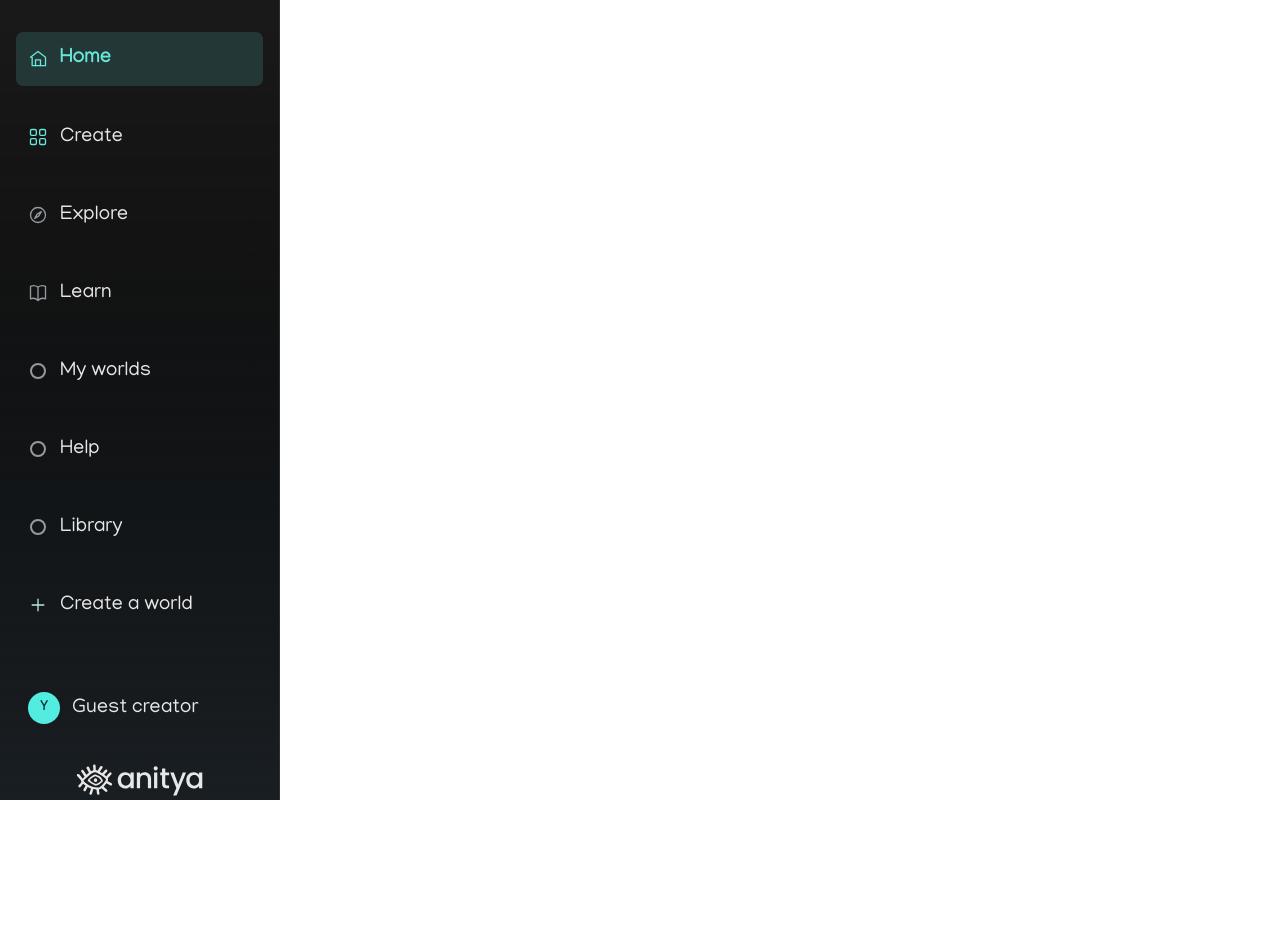
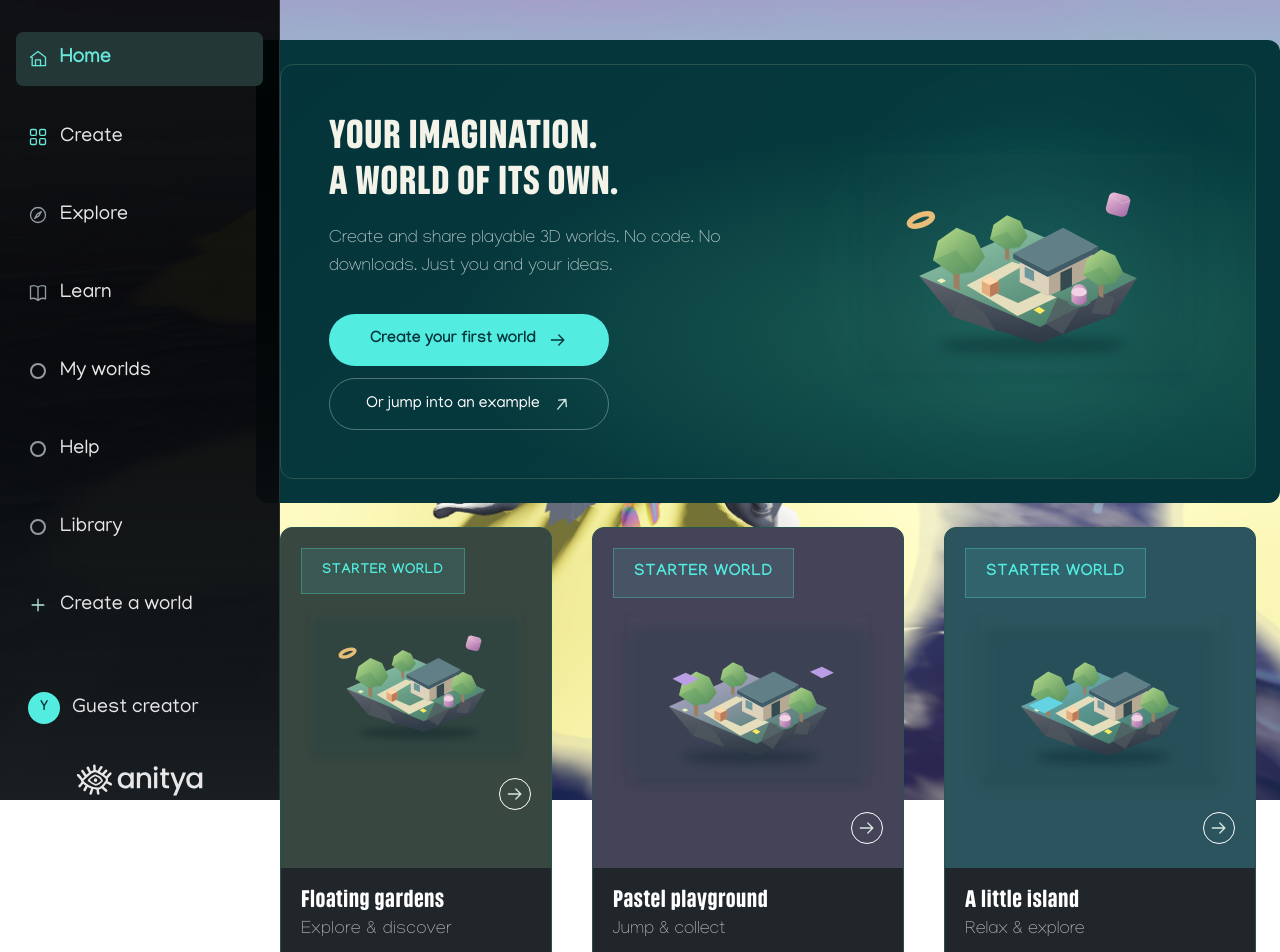
Before and after one commit to ceridwenroberts/hackathon_consumer_growth, a Next.js app: page / in a window 1280 px wide. Shown: the top 952 px of the page. Before the commit the page ends 800 px from the top, so only its background shows below. Built offline with nearby package versions, Linux system fonts and the light colour scheme.

Commit message:
add home imagination section

```diff
--- a/app/globals.css
+++ b/app/globals.css
@@ -88,13 +88,30 @@
 *{
 	box-sizing: border-box;
 }
+
+html,
 body {
+  min-height: 100%;
+  margin: 0;
+}
 
-    font-family: var(--font-body);
-	font-weight: 300;
-	-webkit-font-smoothing: antialiased;
-	display: flex;
-	flex-direction: column;
+body {
+  min-height: 100vh;
+  font-family: var(--font-body);
+  font-weight: 300;
+  -webkit-font-smoothing: antialiased;
+  display: flex;
+  flex-direction: column;
+}
+
+main {
+  flex: 1;
+  min-height: 100vh;
+  background-color: #05363B;
+  background-image: url("/assets/3ccc7.png");
+  background-repeat: repeat-y;
+  background-position: center top;
+  background-size: 100% auto;
 }
 
 h1,
--- a/app/page.tsx
+++ b/app/page.tsx
@@ -1,14 +1,24 @@
-import LogInPageContent from "@/components/forms/LogInPageContent";
-import Image from "next/image";
-import MockHome from "./mock-home/page";
 import Sidebar from "@/components/Sidebar";
+import HomeImaginationBloc from "@/components/HomeImaginationBloc";
+import StartWorldBloc from "@/components/StartWorldBlocs";
+import ExplorLink from "@/components/ExplorLink";
 
 export default function Home() {
   return (
-    <main>
+    <main className="relative isolate min-h-screen bg-[#05363B]">
+      {/* Background image behind the entire page */}
+      <div
+        className="fixed inset-0 -z-10 bg-[#05363B] bg-[url('/assets/3ccc7.png')] bg-top bg-no-repeat bg-cover"
+        aria-hidden="true"
+      />
+
       <Sidebar />
 
+      <div className="relative ml-20 min-w-0 md:ml-64">
+        <HomeImaginationBloc />
+        <StartWorldBloc />
+        <ExplorLink />
+      </div>
     </main>
-
   );
 }
--- /dev/null
+++ b/components/ExplorLink/index.tsx
@@ -0,0 +1,29 @@
+import Link from "next/link";
+import Image from "next/image";
+
+const ExplorLink = () => {
+  return (
+    <section className="mx-auto mt-6 w-full max-w-[1650px] px-3 text-white sm:px-4 lg:px-6">
+      <div className="flex w-full items-center justify-between gap-4 rounded-xl border border-[#28534f] bg-[#191E22]/90 p-5">
+        <p className="text-sm sm:text-base">
+          Made for curious minds. Built for possibility.
+        </p>
+
+        <Link
+          href="/"
+          className="flex shrink-0 items-center gap-2 text-sm transition hover:text-[#52ece1] sm:text-base"
+        >
+          Explore all starters
+          <Image
+            src="/assets/4e1af.svg"
+            alt=""
+            width={25}
+            height={25}
+          />
+        </Link>
+      </div>
+    </section>
+  );
+};
+
+export default ExplorLink;
--- /dev/null
+++ b/components/HomeImaginationBloc/index.tsx
@@ -0,0 +1,65 @@
+import Image from "next/image";
+
+const HomeImaginationBloc = () => {
+  return (
+    <section className="mx-auto mt-10 w-full max-w-[1600px] rounded-xl bg-[#05363B] p-3 text-white sm:p-4 lg:p-6">
+      <div
+        className="
+          grid min-h-[43px]
+          grid-cols-1
+          overflow-hidden rounded-[13px]
+          border border-[#28534f]
+          bg-[radial-gradient(ellipse_at_75%_65%,#1d5d54,transparent_55%),linear-gradient(139.64deg,#04343a,#073e40)]
+          md:grid-cols-[minmax(0,1.15fr)_minmax(0,1fr)]
+        "
+      >
+        {/* Left: Text and buttons */}
+        <div className="flex flex-col items-start justify-center p-6 sm:p-10 lg:p-12">
+          <h1 className="font-['Inter:Bold',Inter,sans-serif] text-[clamp(32px,3.15vw,48px)] font-[650] leading-[1.15] tracking-[0.02em] text-[#f4f3e9]">
+            Your imagination.
+            <br />A world of its own.
+          </h1>
+
+          <p className="mt-5 max-w-[440px] text-base leading-7 text-white/75 sm:text-lg">
+            Create and share playable 3D worlds. No code. No downloads. Just you
+            and your ideas.
+          </p>
+
+          <div className="mt-8 flex flex-col items-start gap-3 sm:items-center">
+            <button className="inline-flex h-[52px] w-[280px] items-center justify-center gap-3 rounded-full bg-[#52ece1] px-6 font-semibold text-[#04343a] transition hover:bg-[#8af5ed]">
+              Create your first world
+              <Image src="/assets/0cba2.svg" alt="" width={20} height={20} />
+            </button>
+
+            <button className="inline-flex h-[52px] w-[280px] items-center justify-center gap-3 rounded-full border border-white/30 px-6 font-medium text-white transition hover:border-white hover:bg-white/10">
+              Or jump into an example
+              <Image
+                src="/assets/4e1af.svg"
+                alt=""
+                width={20}
+                height={20}
+                className="-rotate-[50deg]"
+              />
+            </button>
+          </div>
+        </div>
+
+        {/* Right: Illustration */}
+        <div className="relative flex min-h-[260px] items-center justify-center p-6 md:min-h-0">
+          <div className="absolute h-48 w-48 rounded-full bg-[#52ece1]/10 blur-3xl sm:h-64 sm:w-64" />
+
+          <Image
+            src="/assets/a9983.svg"
+            alt="Illustration of a creative 3D world"
+            width={360}
+            height={360}
+            priority
+            className="relative z-10 h-auto w-full max-w-[320px] object-contain transition-transform duration-500 hover:scale-105 sm:max-w-[360px]"
+          />
+        </div>
+      </div>
+    </section>
+  );
+};
+
+export default HomeImaginationBloc;
--- /dev/null
+++ b/components/StartWorldBlocs/index.tsx
@@ -0,0 +1,101 @@
+import Link from "next/link";
+import Image from "next/image";
+
+const StartWorldBloc = () => {
+  return (
+    <section className="mx-auto mt-6 w-full max-w-[1650px] px-3 text-white sm:px-4 lg:px-6">
+      <div className="flex flex-col gap-10 md:flex-row">
+        {/* Card 1: Floating gardens */}
+        <div className="flex min-w-0 flex-1 flex-col overflow-hidden rounded-xl border border-[#28534f] bg-[#384740] transition hover:border-[#52ece1]/50">
+          <div className="flex flex-col gap-3 p-5">
+            <Link
+              href="/"
+              className="inline-flex self-start whitespace-nowrap items-center justify-center border border-[#52ece1]/30 bg-[#52ece1]/10 px-5 py-3 text-sm font-semibold tracking-wider text-[#52ece1] transition hover:border-[#52ece1]/60 hover:bg-[#52ece1]/20 hover:text-white"
+            >
+              STARTER WORLD
+            </Link>
+            <Image
+              src="/assets/a9983.svg"
+              alt=""
+              width={360}
+              height={360}
+              className="h-auto w-full max-w-[360px] self-end object-contain"
+            />
+            <div className="flex h-8 w-8 cursor-pointer items-center justify-center self-end rounded-full border border-white">
+              <Image src="/assets/4e1af.svg" alt="" height={20} width={20} />
+            </div>
+          </div>
+
+          <div className="mt-auto w-full bg-[#21262A] p-5">
+            <h3 className="tracking-wide text-2xl leading-[25.2px]">
+              Floating gardens
+            </h3>
+            <p className="mt-1 text-lg tracking-wide text-white/65">
+              Explore & discover
+            </p>
+          </div>
+        </div>
+
+        {/* Card 2: Pastel playground */}
+        <div className="flex min-w-0 flex-1 flex-col overflow-hidden rounded-xl border border-[#28534f] bg-[#454358] p-5 transition hover:border-[#52ece1]/50">
+          <div className="flex flex-col justify-between gap-3 bg-[#454358]">
+            <Link
+              href="/"
+              className="inline-flex self-start whitespace-nowrap items-center justify-center border border-[#52ece1]/30 bg-[#52ece1]/10 px-5 py-3 text-s font-semibold tracking-wider text-[#52ece1] transition hover:border-[#52ece1]/60 hover:bg-[#52ece1]/20 hover:text-white"
+            >
+              STARTER WORLD
+            </Link>
+
+            <Image
+              src="/assets/15dd0.svg"
+              alt=""
+              width={360}
+              height={360}
+              className="shrink-0 self-end"
+            />
+            <div className="flex h-8 w-8 items-center cursor-pointer justify-center self-end rounded-full border border-white">
+              <Image src="/assets/4e1af.svg" alt="" height={20} width={20} />
+            </div>
+          </div>
+
+          <div className="-mx-5 -mb-5 mt-6 flex-1 bg-[#21262A] p-5">
+            <h3 className="tracking-wide text-2xl leading-[25.2px]">
+              Pastel playground
+            </h3>
+            <p className="mt-1 text-lg text-white/65">Jump & collect</p>
+          </div>
+        </div>
+        <div className="flex min-w-0 overflow-hidden flex-1 flex-col rounded-xl border border-[#28534f] bg-[#2C545E] p-5 transition hover:border-[#52ece1]/50">
+          <div className="flex flex-col justify-between gap-3 bg-[#2C545E]">
+            <Link
+              href="/"
+              className="inline-flex self-start whitespace-nowrap items-center justify-center border border-[#52ece1]/30 bg-[#52ece1]/10 px-5 py-3 text-s font-semibold tracking-wider text-[#52ece1] transition hover:border-[#52ece1]/60 hover:bg-[#52ece1]/20 hover:text-white"
+            >
+              STARTER WORLD
+            </Link>
+
+            <Image
+              src="/assets/24ae7.svg"
+              alt=""
+              width={360}
+              height={360}
+              className="shrink-0 self-end"
+            />
+            <div className="flex h-8 w-8 items-center justify-center self-end rounded-full border cursor-pointer border-white">
+              <Image src="/assets/4e1af.svg" alt="" height={20} width={20} />
+            </div>
+          </div>
+
+          <div className="-mx-5 -mb-5 mt-6 flex-1 bg-[#21262A] p-5">
+            <h3 className="tracking-wide text-2xl leading-[25.2px]">
+              A little island
+            </h3>
+            <p className="mt-1 text-lg text-white/65">Relax & explore</p>
+          </div>
+        </div>
+      </div>
+    </section>
+  );
+};
+
+export default StartWorldBloc;
```
